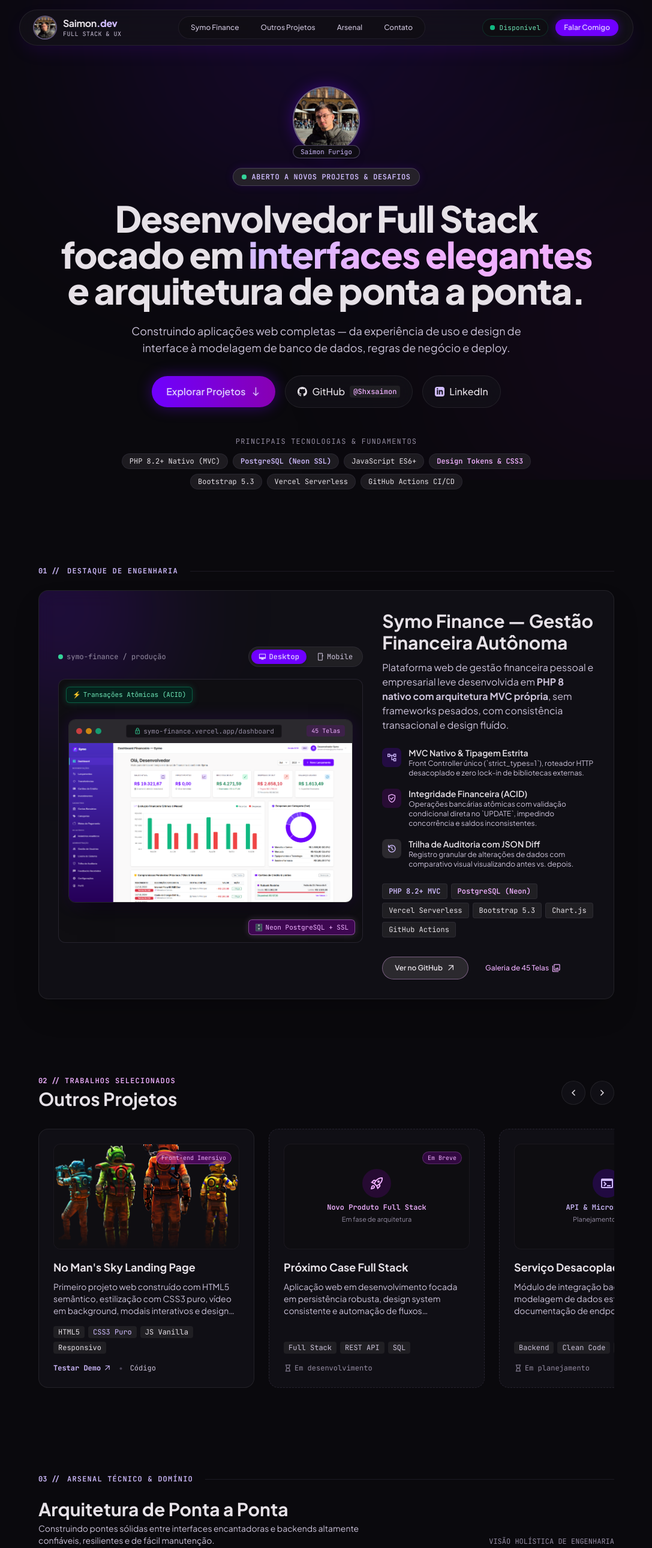
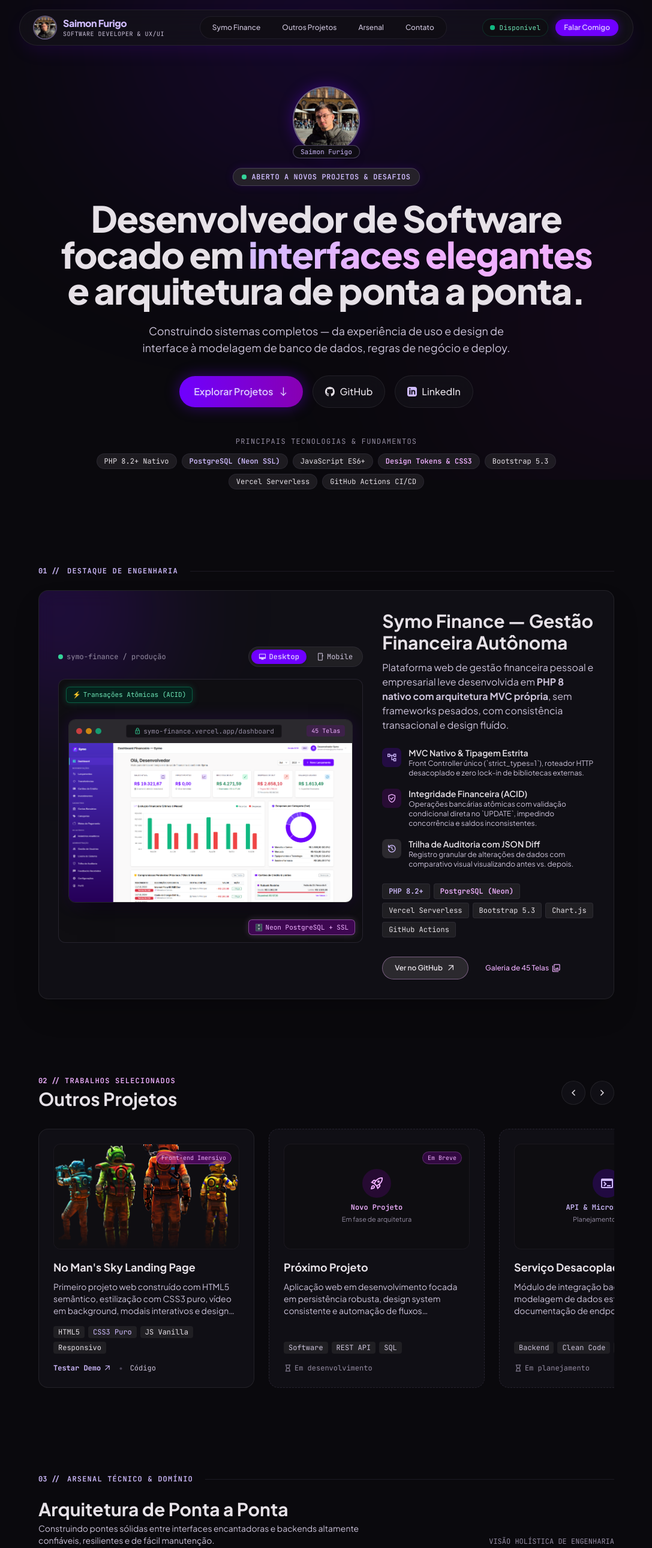
Before and after one commit to Shxsaimon/Portfolio, a plain HTML site: page index.html in a window 1280 px wide. Shown: the top 2581 px of the page at 60% size, without its empty margins (96-1183 px from the left). Drawn offline with nearby package versions, Linux system fonts and the light colour scheme.

Commit message:
fix: alinhamento de informações e correções em algumas questões que não condizem com a realidade

```diff
--- a/index.html
+++ b/index.html
@@ -83,11 +83,11 @@
             src="assets/images/profile.jpg"
           />
           <div class="flex flex-col">
-            <span class="font-bold text-base tracking-tight text-on-surface leading-tight">
-              Saimon<span class="text-primary font-extrabold">.dev</span>
+            <span class="text-primary font-extrabold tracking-tight leading-tight">
+              Saimon Furigo
             </span>
             <span class="font-mono text-[10px] text-on-surface-variant uppercase tracking-wider">
-              Full Stack &amp; UX
+              Software Developer &amp; UX/UI
             </span>
           </div>
         </a>
@@ -163,14 +163,14 @@
 
       <!-- Main Headline -->
       <h1 class="text-3xl sm:text-5xl lg:text-6xl max-w-4xl font-extrabold tracking-tight text-on-surface leading-[1.12] mb-6">
-        Desenvolvedor Full Stack focado em
+        Desenvolvedor de Software focado em
         <span class="text-gradient">interfaces elegantes</span>
         e arquitetura de ponta a ponta.
       </h1>
 
       <!-- Calibrated Subtitle -->
       <p class="text-base sm:text-lg text-on-surface-variant max-w-2xl mx-auto mb-8 font-normal leading-relaxed">
-        Construindo aplicações web completas — da experiência de uso e design de interface à modelagem de banco de dados, regras de negócio e deploy.
+        Construindo sistemas completos — da experiência de uso e design de interface à modelagem de banco de dados, regras de negócio e deploy.
       </p>
 
       <!-- Action Buttons -->
@@ -190,7 +190,6 @@
         >
           <svg class="w-4 h-4 fill-current text-on-surface" viewBox="0 0 24 24"><path d="M12 0C5.37 0 0 5.37 0 12c0 5.31 3.435 9.795 8.205 11.385.6.105.825-.255.825-.57 0-.285-.015-1.23-.015-2.235-3.015.555-3.795-.735-4.035-1.41-.135-.345-.72-1.41-1.23-1.695-.42-.225-1.02-.78-.015-.795.945-.015 1.62.87 1.845 1.23 1.08 1.815 2.805 1.305 3.495.99.105-.78.42-1.305.765-1.605-2.67-.3-5.46-1.335-5.46-5.925 0-1.305.465-2.385 1.23-3.225-.12-.3-.54-1.53.12-3.18 0 0 1.005-.315 3.3 1.23.96-.27 1.98-.405 3-.405s2.04.135 3 .405c2.295-1.56 3.3-1.23 3.3-1.23.66 1.65.24 2.88.12 3.18.765.84 1.23 1.905 1.23 3.225 0 4.605-2.805 5.625-5.475 5.925.435.375.81 1.095.81 2.22 0 1.605-.015 2.895-.015 3.3 0 .315.225.69.825.57A12.02 12.02 0 0024 12c0-6.63-5.37-12-12-12z"></path></svg>
           <span>GitHub</span>
-          <span class="font-mono text-xs text-secondary bg-surface-container px-1.5 py-0.5 rounded">@Shxsaimon</span>
         </a>
         <a
           class="px-5 py-3.5 rounded-full glass-panel hover:bg-surface-container-high hover:border-secondary/60 text-on-surface transition-all flex items-center gap-2 font-medium"
@@ -209,7 +208,7 @@
           Principais Tecnologias &amp; Fundamentos
         </span>
         <div class="flex flex-wrap items-center justify-center gap-2 max-w-3xl">
-          <span class="px-3 py-1 rounded-full bg-surface-container-high/60 border border-outline-variant/30 font-mono text-xs text-on-surface">PHP 8.2+ Nativo (MVC)</span>
+          <span class="px-3 py-1 rounded-full bg-surface-container-high/60 border border-outline-variant/30 font-mono text-xs text-on-surface">PHP 8.2+ Nativo</span>
           <span class="px-3 py-1 rounded-full bg-surface-container-high/60 border border-outline-variant/30 font-mono text-xs text-primary font-semibold">PostgreSQL (Neon SSL)</span>
           <span class="px-3 py-1 rounded-full bg-surface-container-high/60 border border-outline-variant/30 font-mono text-xs text-on-surface">JavaScript ES6+</span>
           <span class="px-3 py-1 rounded-full bg-surface-container-high/60 border border-outline-variant/30 font-mono text-xs text-secondary font-semibold">Design Tokens &amp; CSS3</span>
@@ -368,7 +367,7 @@
 
               <!-- Tech Stack Tags -->
               <div class="flex flex-wrap gap-1.5 mb-6">
-                <span class="px-2.5 py-1 rounded bg-surface-container border border-outline-variant/30 font-mono text-xs text-primary font-semibold">PHP 8.2+ MVC</span>
+                <span class="px-2.5 py-1 rounded bg-surface-container border border-outline-variant/30 font-mono text-xs text-primary font-semibold">PHP 8.2+</span>
                 <span class="px-2.5 py-1 rounded bg-surface-container border border-outline-variant/30 font-mono text-xs text-secondary font-semibold">PostgreSQL (Neon)</span>
                 <span class="px-2.5 py-1 rounded bg-surface-container border border-outline-variant/30 font-mono text-xs text-on-surface">Vercel Serverless</span>
                 <span class="px-2.5 py-1 rounded bg-surface-container border border-outline-variant/30 font-mono text-xs text-on-surface">Bootstrap 5.3</span>
@@ -390,7 +389,7 @@
               </a>
               <a
                 class="px-4 py-2.5 rounded-full text-secondary hover:text-on-surface text-xs font-medium transition-colors flex items-center gap-1"
-                href="https://github.com/Shxsaimon/Symo-Finance/blob/main/docs/screenshots/README.md"
+                href="https://github.com/Shxsaimon/Symo-Finance/tree/main/docs/screenshots"
                 rel="noopener noreferrer"
                 target="_blank"
               >
@@ -493,7 +492,7 @@
           </div>
         </div>
 
-        <!-- CARD 2: Próximo Case Full Stack (Placeholder Elegante) -->
+        <!-- CARD 2: Próximo Projeto  (Placeholder Elegante) -->
         <div class="project-card min-w-[300px] sm:min-w-[340px] md:min-w-[360px] flex-1 snap-start glass-panel rounded-2xl border-dashed border-outline-variant/40 hover:border-secondary/60 transition-all duration-300 p-6 flex flex-col justify-between group">
           <div>
             <!-- Visual Teaser -->
@@ -501,7 +500,7 @@
               <div class="w-12 h-12 rounded-full bg-secondary-container/20 flex items-center justify-center text-secondary mb-2">
                 <span class="material-symbols-outlined text-[24px]">rocket_launch</span>
               </div>
-              <span class="font-mono text-xs text-secondary font-semibold">Novo Produto Full Stack</span>
+              <span class="font-mono text-xs text-secondary font-semibold">Novo Projeto</span>
               <span class="text-[11px] text-outline mt-1">Em fase de arquitetura</span>
               <span class="absolute top-3 right-3 font-mono text-[10px] text-secondary bg-secondary-container/30 border border-secondary/20 px-2 py-0.5 rounded-full">
                 Em Breve
@@ -509,7 +508,7 @@
             </div>
 
             <h3 class="text-lg font-bold text-on-surface mb-2 group-hover:text-secondary transition-colors">
-              Próximo Case Full Stack
+              Próximo Projeto
             </h3>
             <p class="text-xs sm:text-sm text-on-surface-variant mb-4 line-clamp-3 leading-relaxed">
               Aplicação web em desenvolvimento focada em persistência robusta, design system consistente e automação de fluxos operacionais.
@@ -518,7 +517,7 @@
 
           <div>
             <div class="flex flex-wrap gap-1.5 mb-4">
-              <span class="px-2 py-0.5 rounded bg-surface-container font-mono text-xs text-on-surface-variant">Full Stack</span>
+              <span class="px-2 py-0.5 rounded bg-surface-container font-mono text-xs text-on-surface-variant">Software</span>
               <span class="px-2 py-0.5 rounded bg-surface-container font-mono text-xs text-on-surface-variant">REST API</span>
               <span class="px-2 py-0.5 rounded bg-surface-container font-mono text-xs text-on-surface-variant">SQL</span>
             </div>
@@ -698,7 +697,7 @@
           Vamos construir algo memorável juntos?
         </h2>
         <p class="text-sm sm:text-base text-on-surface-variant max-w-lg mx-auto mb-8">
-          Disponível para projetos web de ponta a ponta, posições full-stack e oportunidades técnicas.
+          Disponível para novos projetos de software, oportunidades técnicas e desenvolvimento de ponta a ponta.
         </p>
 
         <!-- 1-Click Copy Email & Direct Mailto -->
@@ -776,7 +775,7 @@
           </span>
         </div>
         <p class="text-xs text-on-surface-variant text-center md:text-left">
-          Desenvolvimento Full Stack &amp; UX/UI Design de precisão.
+          Desenvolvimento de Software &amp; UX/UI Design.
         </p>
       </div>
 
```
Also changed, not shown: 2 other files.
